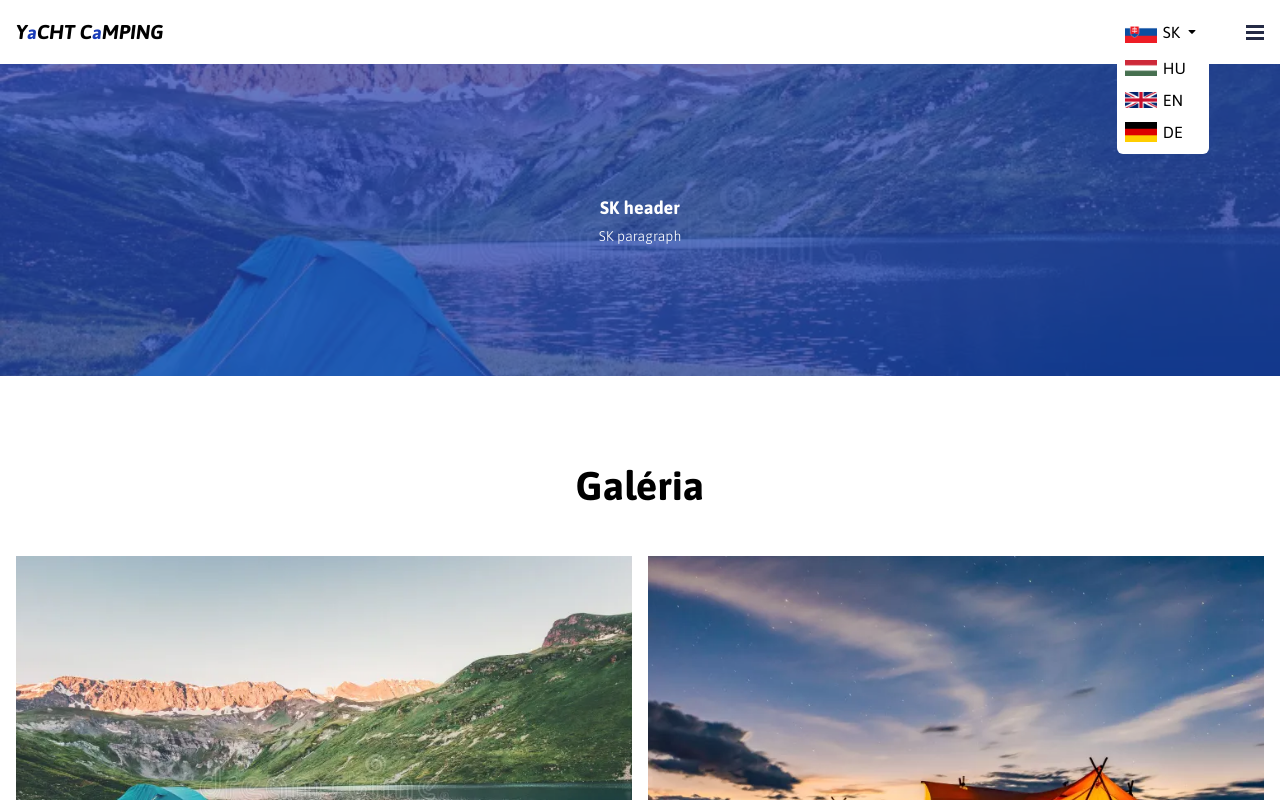
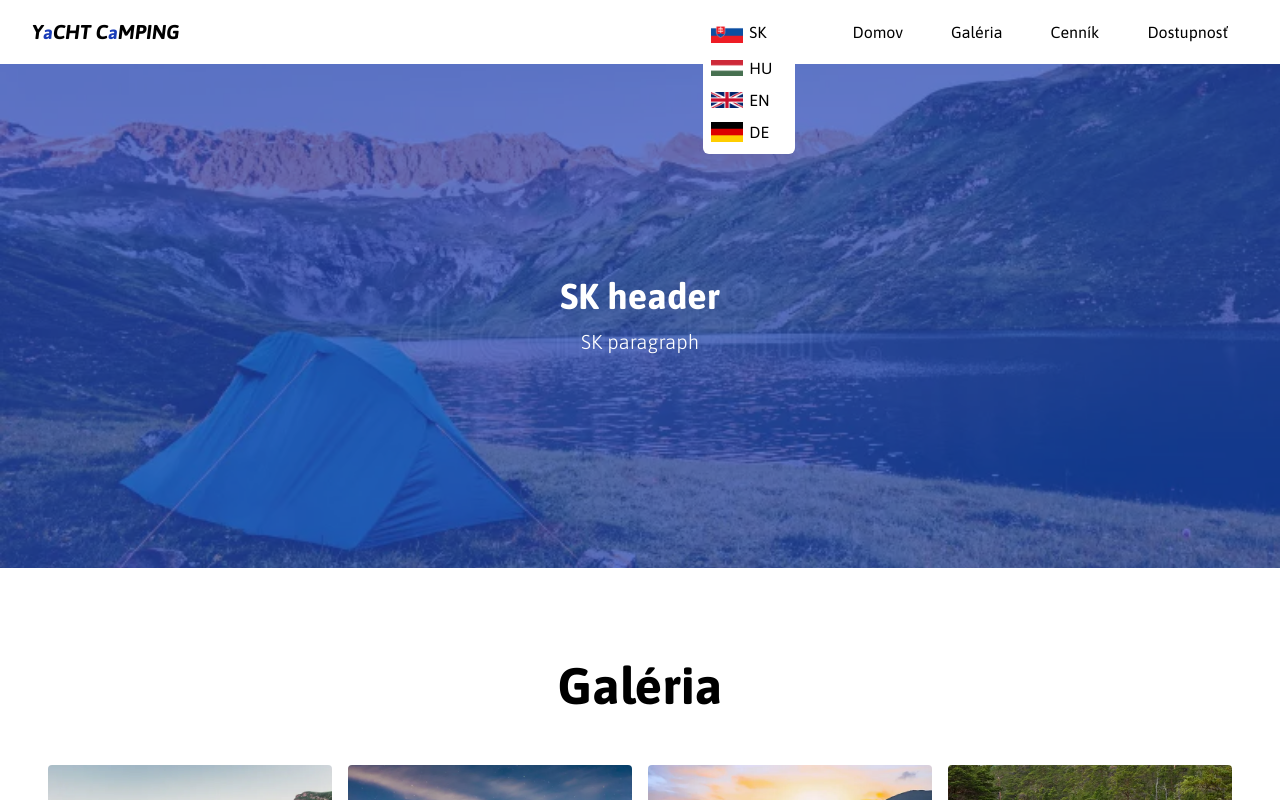
Before and after one commit to denissoboslai13/campsite, a React (Vite) app: page / in a window 1280 px wide. Both pictures are taken after a click on the button "SK". Shown: the top 800 px of the page. Built offline with nearby package versions, Linux system fonts and the light colour scheme; a web font is replaced by a local one.

Commit message:
desktop start

```diff
--- a/src/App.tsx
+++ b/src/App.tsx
@@ -1,5 +1,6 @@
 import { useState, useEffect } from 'react'
 import './App.css'
+import { useMediaQuery } from 'react-responsive'
 
 import Hamburger from './assets/icon-hamburger.svg?react'
 import Close from './assets/icon-close.svg?react'
@@ -10,6 +11,7 @@ import camp2 from './assets/camp2.webp'
 import camp3 from './assets/camp3.webp'
 import camp4 from './assets/camp4.webp'
 import camp5 from './assets/camp5.webp'
+import camp6 from './assets/camp6.webp'
 
 import flagSK from './assets/flags/sk.webp'
 import flagHU from './assets/flags/hu.webp'
@@ -24,11 +26,11 @@ const logoText = 'YaCHT CaMPING'
 const tableData = [
   {
     items: [
-      { service: 'xyz', price: '10' },
-      { service: 'xyz', price: '12' },
-      { service: 'xyz', price: '15' },
-      { service: 'xyz', price: '20' },
-      { service: 'xyz', price: '25' }
+      { service: 'xyz1', price: '10' },
+      { service: 'xyz2', price: '12' },
+      { service: 'xyz3', price: '15' },
+      { service: 'xyz4', price: '20' },
+      { service: 'xyz5', price: '25' }
     ]
   }
 ]
@@ -79,16 +81,18 @@ const images = [
   {img: camp3, alt: 'nieco'},
   {img: camp4, alt: 'nieco'},
   {img: camp5, alt: 'nieco'},
+  {img: camp6, alt: 'nieco'},
   {img: campPlaceholder, alt: 'nieco'},
   {img: camp2, alt: 'nieco'},
   {img: camp3, alt: 'nieco'},
   {img: camp4, alt: 'nieco'},
-  {img: camp5, alt: 'nieco'}
+  {img: camp5, alt: 'nieco'},
+  {img: camp6, alt: 'nieco'},
 ]
 
-const Header = ({ setNavVis, language, languageSelectVis, setLanguageSelectVis, handleLanguageSelect }) => {
+const Header = ({ setNavVis, language, languageSelectVis, setLanguageSelectVis, handleLanguageSelect, isMobile, sections, handleNavClick }) => {
   return (
-    <header className='sticky top-0 bg-white z-100 w-full flex flex-row items-center justify-between p-4'>
+    <header className='sticky top-0 bg-white z-100 w-full flex flex-row items-center justify-between p-4 lg:px-8'>
       <div className='font-["Big_Shoulders"] font-bold -skew-x-7 text-xl'>
         {logoText.split('').map((e, i) => (
           <span key={i} className={`m-0 ${e.toLowerCase() === 'a' ? 'text-blue-800 lowercase text-lg' : 'text-black'}`}>
@@ -96,10 +100,10 @@ const Header = ({ setNavVis, language, languageSelectVis, setLanguageSelectVis,
           </span>
         ))}
       </div>
-      <div className='flex flex-row items-center gap-10 relative'>
-        <button className='flex flex-row items-center gap-1.5 py-1 px-2' onClick={() => setLanguageSelectVis(p => p == true ? false : true)}>
+      <div className='flex flex-row items-center gap-10 lg:gap-20 relative'>
+        <button className='flex flex-row items-center gap-1.5 py-1 px-2 cursor-pointer group' onClick={() => setLanguageSelectVis(p => p == true ? false : true)}>
           <img src={languageDict[language].flag} alt="" className='w-8'/>
-          <p>{languageDict[language].language}</p>
+          <p className='group-hover:text-blue-800 transition'>{languageDict[language].language}</p>
           <ChevronDown />
         </button>
         <AnimatePresence>
@@ -110,34 +114,32 @@ const Header = ({ setNavVis, language, languageSelectVis, setLanguageSelectVis,
               exit={{ height: 0, opacity: 0 }}
             >
               {Object.keys(languageDict).filter(p => p !== language).map((e, i) => (
-                <button className='flex flex-row items-center gap-1.5 py-1 px-2 relative' onClick={() => handleLanguageSelect(e)}>
+                <button className='flex flex-row items-center gap-1.5 py-1 px-2 relative group cursor-pointer' key={e} onClick={() => handleLanguageSelect(e)}>
                   <img src={languageDict[e].flag} alt="" className='w-8'/>
-                  <p>{languageDict[e].language}</p>
+                  <p className='group-hover:text-blue-800 transition'>{languageDict[e].language}</p>
                 </button>
               ))}
             </motion.div>
           )}
         </AnimatePresence>
+        {isMobile && (
           <button onClick={() => setNavVis(true)}>
             <Hamburger />
           </button>
+        )}
+        {!(isMobile) && (
+          <div className='flex flex-row gap-12 w-full text-black'>
+            {sections[0].items.map((e, i) => (
+              <a href={'#' + e.id} key={i} onClick={() => handleNavClick()} className='hover:text-blue-800 transition'>{e.name}</a>
+            ))}
+          </div>
+        )}
       </div>
     </header>
   )
 }
 
-const Navbar = ({ setNavVis, handleNavClick, navVis, language }) => {
-  const sections = [
-    {
-      items: [
-        {id: 'hero', name: languageText[language].home},
-        {id: 'showcase', name: languageText[language].showcase.header},
-        {id: 'priceList', name: languageText[language].priceList.header},
-        {id: 'footer', name: languageText[language].footer.header}
-      ]
-    }
-  ]
-
+const Navbar = ({ setNavVis, handleNavClick, navVis, sections }) => {
   return (
     <motion.div className='fixed bg-black/95 top-0 bottom-0 right-0 left-40 z-101 flex flex-col p-6 px-4 pl-6 items-end gap-16' key={navVis}
       initial={{ x: '100%' }}
@@ -150,7 +152,7 @@ const Navbar = ({ setNavVis, handleNavClick, navVis, language }) => {
       </button>
       <div className='flex flex-col gap-8 w-full text-white'>
         {sections[0].items.map((e, i) => (
-          <a href={'#' + e.id} onClick={() => handleNavClick()}>{e.name}</a>
+          <a href={'#' + e.id} key={i} onClick={() => handleNavClick()}>{e.name}</a>
         ))}
       </div>
     </motion.div>
@@ -159,24 +161,23 @@ const Navbar = ({ setNavVis, handleNavClick, navVis, language }) => {
 
 const Hero = ({ language }) => {
   return (
-    <section className='relative w-full h-[312px] text-white flex flex-col items-center justify-center text-center px-6 gap-1 scroll-mt-[64px]' id='hero'>
+    <section className='relative w-full h-[312px] lg:h-[504px] text-white flex flex-col items-center justify-center text-center px-6 gap-1 lg:gap-3 scroll-mt-[64px]' id='hero'>
       <div className='bg-blue-800/66 inset-0 absolute -z-1'></div>
       <img src={campPlaceholder} alt="" className='absolute inset-0 -z-2 w-full h-full object-cover'/>
-      <h1 className='font-bold text-lg'>{languageText[language].hero.header}</h1>
-      <p className='text-sm font-light'>{languageText[language].hero.paragraph}</p>
+      <h1 className='font-bold text-lg lg:text-4xl'>{languageText[language].hero.header}</h1>
+      <p className='text-sm lg:text-xl font-light'>{languageText[language].hero.paragraph}</p>
     </section>
   )
 }
 
 const Showcase = ({ language, lightboxVis, setLightboxVis, imgIndex, setImgIndex, handleLightboxOpen }) => {
   return (
-    <section className='px-4 py-20 scroll-mt-[64px] text-center' id='showcase'>
-      <h2 className='font-bold text-[2.5rem] mb-10'>{languageText[language].showcase.header}</h2>
-      <div className='grid grid-cols-2 grid-rows-5 gap-y-8 gap-x-4'>
+    <section className='px-4 lg:px-12 py-20 scroll-mt-[64px] text-center' id='showcase'>
+      <h2 className='font-bold text-[2.5rem] lg:text-[3.2rem] mb-10'>{languageText[language].showcase.header}</h2>
+      <div className='grid grid-cols-2 grid-rows-5 lg:grid-cols-3 lg:grid-rows-4 xl:grid-cols-4 xl:grid-rows-3 gap-y-8 gap-x-4'>
         {images.map((e, i) => {
-          console.log(i)
           return (
-            <span className='relative'>
+            <span className='relative rounded-sm overflow-hidden' key={i}>
               <button className='absolute inset-0 bg-blue-800/33 opacity-0 hover:opacity-100 cursor-pointer transition focus:opacity-100 focus:outline-none' onClick={() =>  handleLightboxOpen(i)}></button>
               <img src={e.img} alt="" className='w-full h-full object-cover'/>
             </span>
@@ -189,15 +190,15 @@ const Showcase = ({ language, lightboxVis, setLightboxVis, imgIndex, setImgIndex
               animate={{ opacity: 1 }}
               exit={{ opacity: 0 }}
             >
-              <div className='w-full flex flex-row justify-end pr-2'>
+              <div className='w-full flex flex-row justify-end pr-2 lg:text-lg'>
                 <button onClick={() => setLightboxVis(false)} className='bg-zinc-700 p-2 text-zinc-400 flex justify-center items-center rounded-full hover:text-blue-400 transition cursor-pointer'>
                   <Close />
                 </button>
               </div>
-              <div className='h-[228px]'>
+              <div className='h-[228px] lg:h-[368px] rounded-md overflow-hidden'>
                 <img src={images[imgIndex].img} alt="" className='w-full h-full object-cover'/>
               </div>
-              <div className='w-full flex flex-row text-zinc-400 items-center justify-center gap-4'>
+              <div className='w-full flex flex-row text-zinc-400 items-center justify-center gap-4 lg:gap-6 lg:text-lg'>
                 <button onClick={() => setImgIndex(p => p == 0 ? 9 : p-1)}>
                   <FontAwesomeIcon icon={faArrowLeft} className='p-1.5 py-2 bg-zinc-700 rounded-full hover:text-blue-400 transition cursor-pointer'/>
                 </button>
@@ -209,7 +210,7 @@ const Showcase = ({ language, lightboxVis, setLightboxVis, imgIndex, setImgIndex
           )}
         </AnimatePresence>
       </div>
-      <div className='flex justify-center pt-18'>
+      <div className='flex justify-center pt-18 lg:px-48'>
         <div className='relative w-full aspect-video'>
           <iframe
             src="https://www.youtube.com/embed/NpEaa2P7qZI"
@@ -230,18 +231,22 @@ const Showcase = ({ language, lightboxVis, setLightboxVis, imgIndex, setImgIndex
 const PriceList = ({ language }) => {
   return (
     <section className='py-12 pb-36 flex flex-col items-center scroll-mt-[64px]' id='priceList'>
-      <h2 className='font-bold text-[2.5rem] mb-10'>{languageText[language].priceList.header}</h2>
-      <table className='table-auto border-collapse border'>
+      <h2 className='font-bold text-[2.5rem] lg:text-[3.2rem] mb-10'>{languageText[language].priceList.header}</h2>
+      <table className='table-auto border-collapse border lg:text-xl'>
+        <thead>
           <tr>
             <th className='border py-3 p-4 pr-16'>{languageText[language].priceList.table.service}</th>
             <th className='border py-3 p-4 pr-16'>{languageText[language].priceList.table.price}</th>
           </tr>
+        </thead>
+        <tbody>
           {tableData[0].items.map((item) => (
-          <tr>
+            <tr key={item.service}>
               <td className='border py-3 p-4'>{item.service}</td>
               <td className='border py-3 p-4'>{item.price}</td>
             </tr>
           ))}
+        </tbody>
       </table>
     </section>
   )
@@ -249,9 +254,10 @@ const PriceList = ({ language }) => {
 
 const Footer = ({ language }) => {
   return (
-    <footer className='bg-blue-800 w-full py-12 pt-8 pb-8 px-6 flex flex-col gap-10 scroll-mt-[64px] text-center' id='footer'>
-      <h2 className='font-bold text-[2rem] text-white'>{languageText[language].footer.header}</h2>
-      <div className='flex flex-col gap-3 items-center'>
+    <footer className='bg-blue-800 w-full py-12 pt-8 pb-8 px-6 lg:px-18 flex flex-col lg:flex-row lg:justify-between lg:items-center gap-10 scroll-mt-[64px] text-center' id='footer'>
+      <div className='flex flex-col gap-10 lg:text-center lg:items-center lg:justify-center'>
+        <h2 className='font-bold text-[2rem] lg:text-[2.6rem] text-white'>{languageText[language].footer.header}</h2>
+        <div className='flex flex-col gap-3 items-center lg:text-lg'>
           <span className='text-white flex flex-row items-center gap-2'>
             <FontAwesomeIcon icon={faLocationDot}/>
             <p>Chľaba 752</p>
@@ -265,12 +271,11 @@ const Footer = ({ language }) => {
             <p>yachtcamping1@gmail.com</p>
           </span>
         </div>
-      <div className='flex justify-center border-3 border-white'>
+      </div>
+      <div className='flex justify-center border-3 border-white lg:w-full lg:ml-24'>
         <div className='relative w-full aspect-video'>
           <iframe
             src="https://www.google.com/maps/embed?pb=!1m18!1m12!1m3!1d21430.21820753928!2d18.803142899999997!3d47.8245335!2m3!1f0!2f0!3f0!3m2!1i1024!2i768!4f13.1!3m3!1m2!1s0x476a890023d8af8b%3A0x130435ac01181746!2zQ2FtcCBDaMS-YWJhLUtvdsOhxI1vdg!5e0!3m2!1ssk!2ssk!4v1785247708408!5m2!1ssk!2ssk"
-            width="600"
-            height="450"
             loading="lazy"
             referrerPolicy="strict-origin-when-cross-origin"
             className='absolute inset-0 w-full h-full'
@@ -287,6 +292,8 @@ function App() {
   const [languageSelectVis, setLanguageSelectVis] = useState(false)
   const [lightboxVis, setLightboxVis] = useState(false)
   const [imgIndex, setImgIndex] = useState(0)
+
+  const isMobile = useMediaQuery({ maxWidth: 1023 })
 
   useEffect(() => {
     const localLanguage = window.localStorage.getItem("localLanguage");
@@ -310,12 +317,23 @@ function App() {
     setImgIndex(index)
   }
 
+  const sections = [
+    {
+      items: [
+        {id: 'hero', name: languageText[language].home},
+        {id: 'showcase', name: languageText[language].showcase.header},
+        {id: 'priceList', name: languageText[language].priceList.header},
+        {id: 'footer', name: languageText[language].footer.header}
+      ]
+    }
+  ]
+
   return (
     <main className='min-w-[375px] font-[Asap]'>
-      <Header setNavVis={setNavVis} language={language} languageSelectVis={languageSelectVis} setLanguageSelectVis={setLanguageSelectVis} handleLanguageSelect={handleLanguageSelect} />
+      <Header setNavVis={setNavVis} language={language} languageSelectVis={languageSelectVis} setLanguageSelectVis={setLanguageSelectVis} handleLanguageSelect={handleLanguageSelect} isMobile={isMobile} sections={sections} handleNavClick={handleNavClick}/>
       <AnimatePresence>
         {navVis && (
-          <Navbar setNavVis={setNavVis} handleNavClick={handleNavClick} navVis={navVis} language={language}/>
+          <Navbar setNavVis={setNavVis} handleNavClick={handleNavClick} navVis={navVis} sections={sections}/>
         )}
       </AnimatePresence>
       <Hero language={language} />
```
Also changed, not shown: src/assets/camp6.webp (added). Lines whose indentation alone changed are shown as unchanged.
